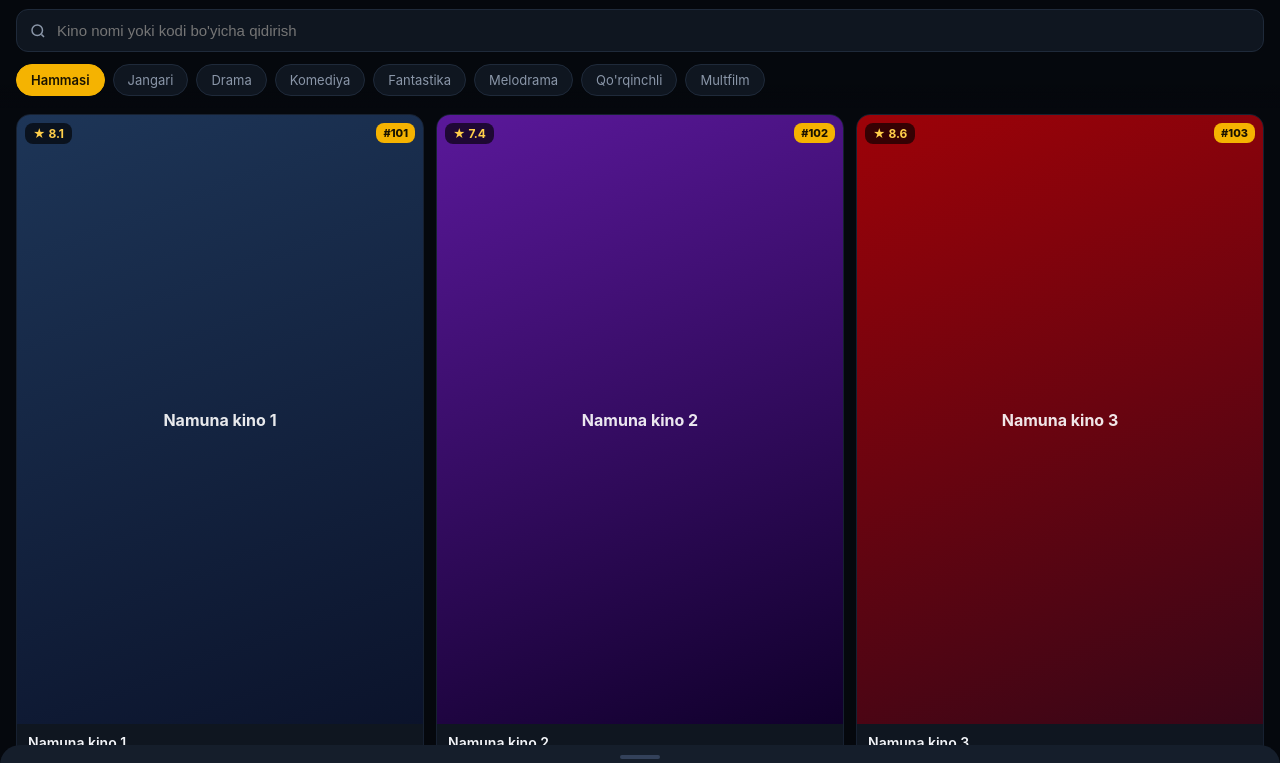
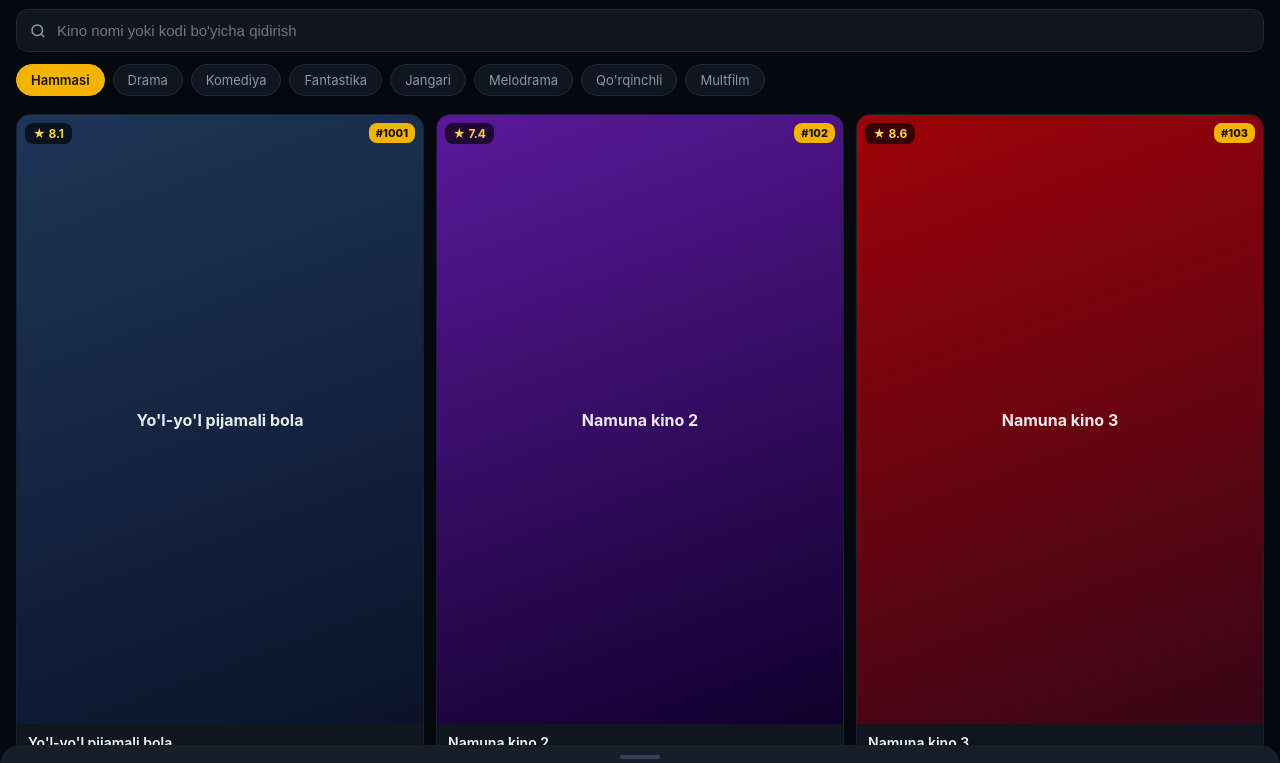
Before and after one commit to ganiyevbehzod/KinoOlam, a plain HTML site: page index.html in a window 1280 px wide. Shown: the part 55-818 px from the top of the page. Drawn offline with Linux system fonts and the light colour scheme.

Commit message:
Update index.html

```diff
--- a/index.html
+++ b/index.html
@@ -128,7 +128,7 @@ const BOT_USERNAME = "KinoOlamPlus_bot";   // @ belgisiz
 // code  — botdagi kino kodi (bot /start kino_KOD ni qabul qilishi kerak)
 // poster — rasm havolasi (https://...) yoki "" bo'lsa rangli fon ko'rsatiladi
 const MOVIES = [
-  { code: "101", title: "Namuna kino 1", year: 2024, genre: ["Jangari", "Drama"],    rating: 8.1, poster: "", desc: "Bu namuna matni. Kino haqida qisqacha ma'lumotni shu yerga yozing." },
+  { code: "1001", title: "Yo'l-yo'l pijamali bola", year: 2008, genre: ["Drama"],    rating: 8.1, poster: "", desc: "Film fashistlar konslageri komandantining oʻgʻli Bruno va simtoʻsiq ortidagi yahudiy bola Shmuel oʻrtasidagi begunoh doʻstlik haqida hikoya qiladi. Urush dahshatlarini tushunmaydigan Bruno doʻstiga yordam berish uchun yashirincha lager ichiga kiradi. Yakunda ikki bola fojiali tarzda gaz kamerasida fashizm qurboniga aylanadi. Film tomoshabinga urushning fojiasi va odamlar shafqatsizligini bolalar nigohi orqali juda ta'sirli ochib beradi." },
   { code: "102", title: "Namuna kino 2", year: 2023, genre: ["Komediya"],             rating: 7.4, poster: "", desc: "Bu namuna matni. Kino haqida qisqacha ma'lumotni shu yerga yozing." },
   { code: "103", title: "Namuna kino 3", year: 2025, genre: ["Fantastika", "Jangari"], rating: 8.6, poster: "", desc: "Bu namuna matni. Kino haqida qisqacha ma'lumotni shu yerga yozing." },
   { code: "104", title: "Namuna kino 4", year: 2022, genre: ["Drama", "Melodrama"],   rating: 7.9, poster: "", desc: "Bu namuna matni. Kino haqida qisqacha ma'lumotni shu yerga yozing." },
```
